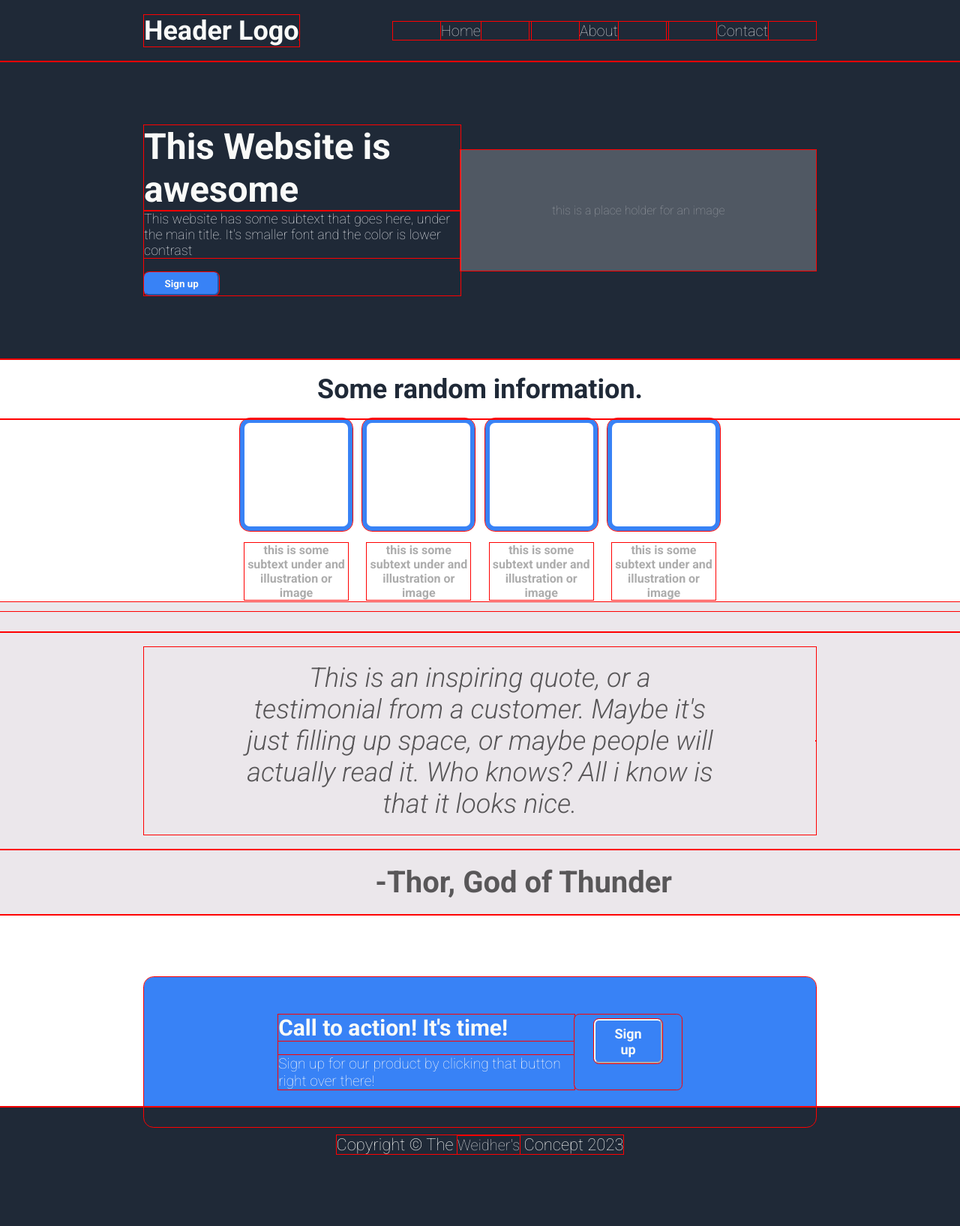
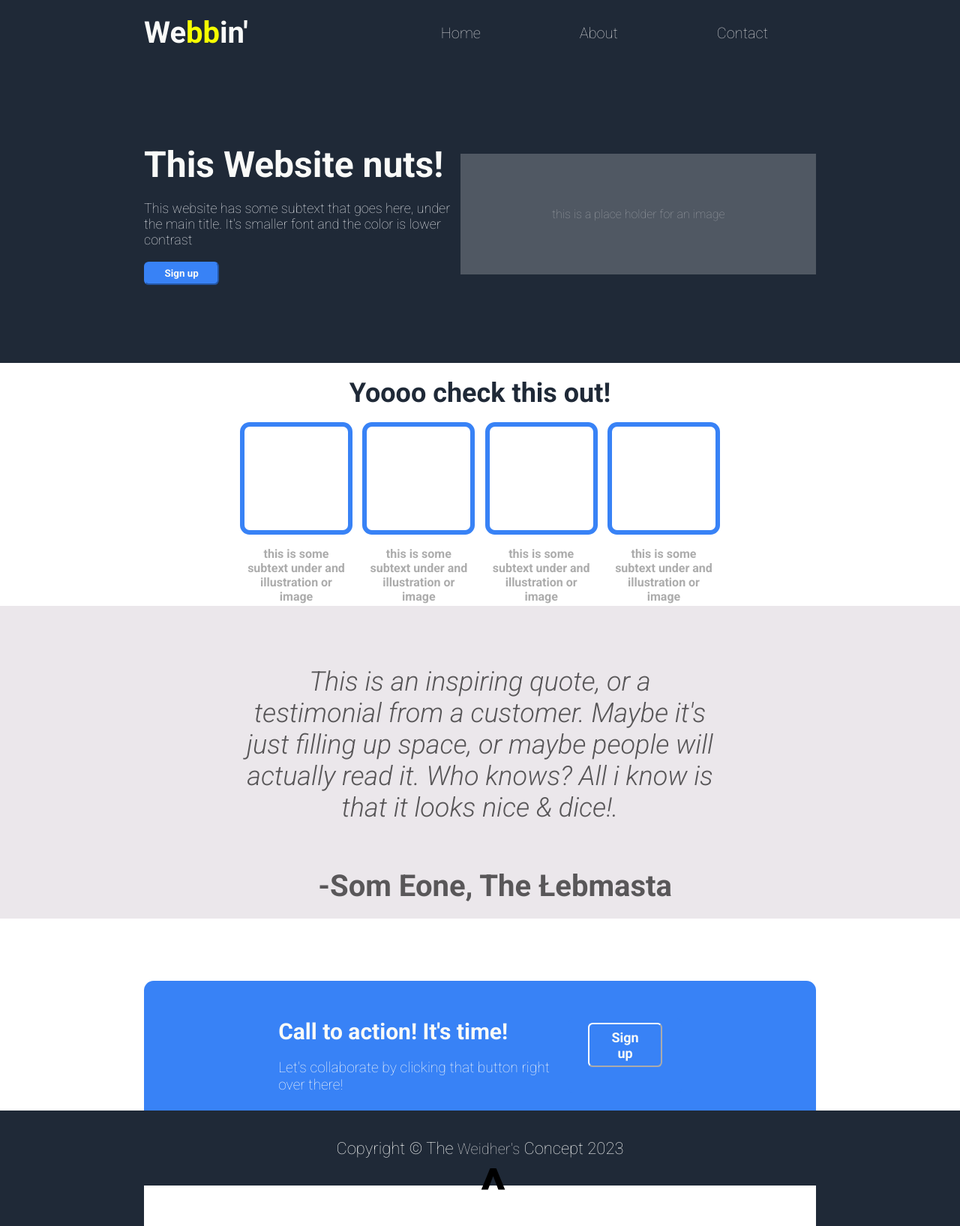
Before and after one commit to CrocoZloto/landingpage, a plain HTML site: page index.html in a window 1280 px wide. Shown: the whole page at 75% size. Before the commit the page ends 1576 px from the top, so only its background shows below. Drawn offline with Linux system fonts and the light colour scheme.

Commit message:
Redesigned Logo, Navigation buttons, Menu.

```diff
--- a/index.html
+++ b/index.html
@@ -14,14 +14,14 @@
   </head>
   <body>
     <header>
-      <nav class="menu">
-        <div class="logo">Header Logo<img src="#" alt="" srcset="" /></div>
+      <nav class="menu" id="Menu">
+        <div class="logo">We<span style="color: rgb(246, 255, 0);">bb</span>in'<img src="#" alt="" srcset="" /></div>
         <div class="menu">
           <section id="Top">
           <ul>
-            <li><a href="#">Home</a></li>
-            <li><a href="#">About</a></li>
-            <li><a href="#">Contact</a></li>
+            <li><a href="index.html#Menu">Home</a></li>
+            <li><a href="index.html#About">About</a></li>
+            <li><a href="index.html#Contact">Contact</a></li>
           </ul>
         </div>
       </nav>
@@ -33,7 +33,8 @@
             <div class="container1">
 
             <div class="box_left">
-            <h2 class="header1">This Website is awesome</h2>
+            <h2 class="header1">This Website nuts!</h2>
+            <br>
             <p class="header1">
               This website has some subtext that goes here, under the main
               title. It's smaller font and the color is lower contrast
@@ -50,9 +51,9 @@
           </section>
           <section id="About">
             <div class="information">
-            <h2 class="info">Some random information.</h2>
+            <h2 class="info">Yoooo check this out!</h2>
             <div class="squares">
-              <div class="square"><p class="description">this is some subtext under and illustration or image</p></div>
+              <div class="square"><p class="description">this is some subtext under and illustration or image</p> </div>
               <div class="square"><p class="description">this is some subtext under and illustration or image</p></div>
               <div class="square"><p class="description">this is some subtext under and illustration or image</p></div>
               <div class="square"><p class="description">this is some subtext under and illustration or image</p></div>
@@ -64,8 +65,8 @@
           <br>
 
           <section id="cite">
-            <p class="cite"><blockquote><i> This is an inspiring quote, or a testimonial from a customer. Maybe it's just filling up space, or maybe people will actually read it. Who knows? All i know is that it looks nice.</i></p> <br></blockquote>
-            <b> -Thor, God of Thunder</b>
+            <p class="cite"><blockquote><i> This is an inspiring quote, or a testimonial from a customer. Maybe it's just filling up space, or maybe people will actually read it. Who knows? All i know is that it looks nice & dice!.</i></p> <br></blockquote>
+            <b> -Som Eone, The Łebmasta </b>
           </section>
           </div>
         <section id="Contact">
@@ -75,14 +76,18 @@
               <h2 class="call">Call to action! It's time!</h2>
               <br>
               <p class="enroll">
-                Sign up for our product by clicking that button right over there!
+                Let's collaborate by clicking that button right over there!
               </p>
             </div>
             <div class="signup2">
             <button class="signup2">Sign up</button>
+
             </div>
+
           </div>
+                  <a href="index.html#Menu" class="top">^</a>
           </div>
+
           </section>
 
         </article>
--- a/styles.css
+++ b/styles.css
@@ -5,7 +5,6 @@
   padding: 0;
   background-color: #1f2937;
   color: #f9faf8;
-  outline: 1px solid red;
 }
 
 nav.menu {
@@ -14,6 +13,8 @@ nav.menu {
   align-items: center;
   padding: 20px 15%;
 
+
+
 }
 
 li {
@@ -21,6 +22,7 @@ li {
   text-decoration: none;
   justify-content: space-between;
   padding: 0 5vw;
+
 }
 a {
   font-size: 20px;
@@ -30,9 +32,10 @@ a {
 }
 
 .logo {
-  font-size: 36px;
+  font-size: 40px;
   cursor: pointer;
   font-weight: bolder;
+
 }
 
 /* Next section */
@@ -182,3 +185,16 @@ footer{
   align-items: center;
   font-size: 22px;
 }
+a.top{
+  display: block;
+  padding-left: 50%;
+  margin-top: 33px;
+  background-color: #ffffff;
+  color: black;
+  font-size: 80px;
+  font-weight: bold;
+}
+a.top:hover{
+  color: #3882f6;
+  transition: 300ms;
+}
```
